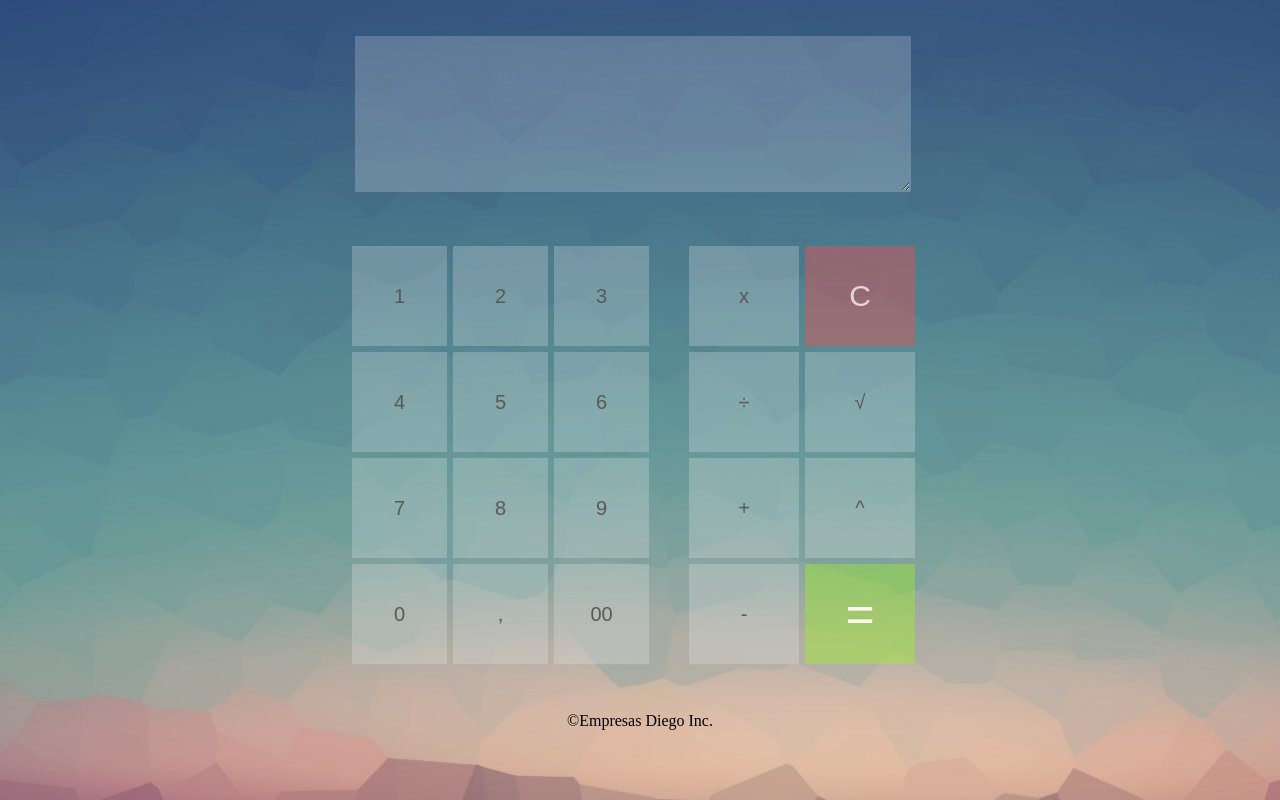
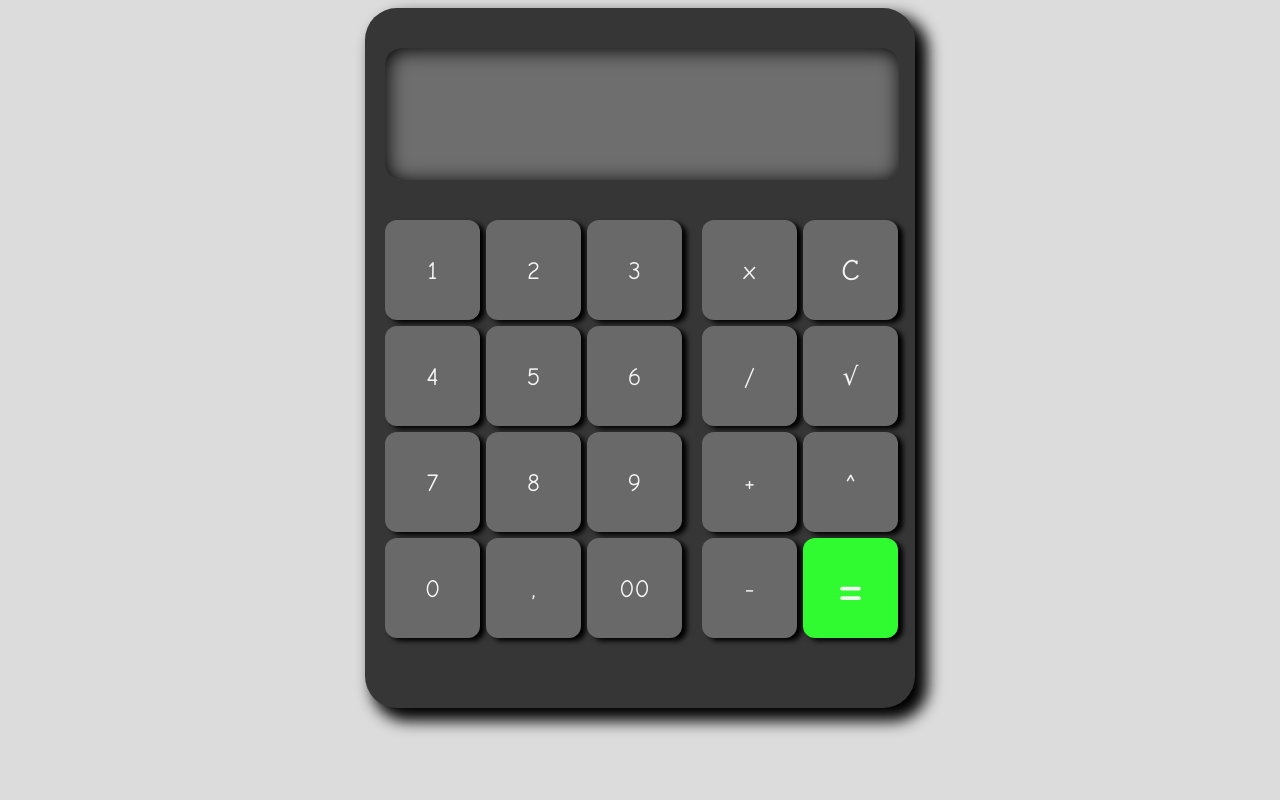
Before and after one commit to DiegoACorreia/Calculadora, a plain HTML site: page index.html in a window 1280 px wide. Drawn offline with Linux system fonts and the light colour scheme.

Commit message:
Layout finalizado

```diff
--- a/index.html
+++ b/index.html
@@ -4,16 +4,17 @@
     <meta charset="UTF-8">
     <meta name="viewport" content="width=device-width, initial-scale=1.0">
     <title>Calculadora</title>
-    <link rel="stylesheet" href="style.css">
-    <link href="https://fonts.googleapis.com/css?family=Roboto&display=swap" rel="stylesheet">
+    <script src="./script/index.js"></script>
+    <link rel="stylesheet" href="./style/style.css">
+    <link href="https://fonts.googleapis.com/css2?family=Comic+Neue&display=swap" rel="stylesheet">
 </head>
 <body>
     <div class="calculadora">
-        <div id="teladiv">
-            <textarea name="tela" id="tela" cols="30" rows="10"></textarea>
+        <div id="telaContainer">
+            <input type="text" id='tela' disabled= 'true'>
         </div>
-        <div id="button_conteiner">
-            <div id='botoes_numericos'>
+        <div id="buttonContainer">
+            <div id='numericButtonsContainer'>
                 <button>1</button>
                 <button>2</button>
                 <button>3</button>
@@ -27,10 +28,10 @@
                 <button>,</button>
                 <button>00</button>
             </div>
-            <div id="botoes_especiais">
+            <div id="operationButtonsContainer">
                 <button>x</button>
-                <button id="Del">C</button>
-                <button>÷</button>
+                <button id="cleaner">C</button>
+                <button>/</button>
                 <button id="rad">√</button>
                 <button>+</button>
                 <button id="pot">^</button>
@@ -39,7 +40,5 @@
             </div>
         </div>
     </div>
-    <footer>&copy;Empresas Diego Inc. </footer>
 </body>
-
 </html>
--- /dev/null
+++ b/script/index.js
@@ -0,0 +1 @@
+console.log('Hello World')
--- a/style.css
+++ /dev/null
@@ -1,75 +0,0 @@
-body{
-    background-image: url(img/wallpaper\ calculadora.jpg);
-}
-div.calculadora{
-    border-color: transparent;
-    border-style: solid;
-    border-radius: 8px;
-    width: 600px;
-    padding: 25px 10px 45px 10px;
-    font-family: 'Roboto', sans-serif;
-    font-weight: bolder;
-    margin: auto;
-
-}
-
-#tela{
-    width: 550px;
-    margin-bottom: 50px;
-    margin-left: 15px;
-    border-color: transparent;
-    border-radius: 1px;
-    border-style: solid;
-    background-color: rgba(255, 255, 255, 0.2);
-}
-#button_conteiner{
-    display: grid;
-    grid-template-columns: 1fr 1fr;
-    max-width: 550px;
-    grid-gap: 40px;
-}
-#botoes_numericos{
-    display: grid;
-    grid-template-columns: 95px 95px 95px;
-    grid-template-rows: 100px 100px 100px 100px;
-    grid-gap: 6px;
-    margin-left: 12px;
-}
-#botoes_especiais{
-    display: grid;
-    grid-template-columns: 110px 110px;
-    grid-template-rows: 100px 100px 100px 100px;
-    grid-gap: 6px;
-}
-button{
-    background-color: rgba(235, 233, 233,0.25);
-    color: #5a5959;
-    border-color: transparent;
-    border-style:solid;
-    font-size: 20px;
-    cursor: pointer;
-}
-button:hover{
-    background-color: rgba(235, 233, 233,0.4);
-}
-#Del{
-    background-color: rgba(247, 77, 77, 0.4);
-    color: rgba(255, 245, 238, 0.774);
-    font-size: 30px;
-}
-button#Del:hover{
-    background-color: rgba(248, 77, 77, 0.6);
-}
-#igual{
-    background-color: rgba(158, 243, 30,0.4);
-    color: rgb(255, 245, 238);
-    font-size: 50px;
-    border-style: solid;
-}
-button#igual:hover{
-    background-color: rgba(158, 243, 30, 0.5);
-}
-footer{
-    text-align: center;
-    margin-top: auto;
-}
--- /dev/null
+++ b/style/style.css
@@ -0,0 +1,61 @@
+body, html{
+    background-color: #DCDCDC;
+}
+div.calculadora{
+    margin:auto;
+    width: 550px;
+    height: 700px;
+    border: none;
+    background-color:#363636;
+    border-radius: 32px;
+    font-family:'Comic Neue', cursive;
+    box-shadow: 10px 10px 15px 3px;
+}
+#tela{
+    width: 510px;
+    height: 130px;
+    margin: 40px 20px;
+    border:none;
+    border-radius: 16px;
+    box-shadow: inset 2px 2px 20px black;
+}
+#buttonContainer{
+    display: grid;
+    grid-template-columns: 1fr 1fr;
+    max-width: 550px;
+    grid-gap: 20px;
+    margin: 0 20px;
+}
+#numericButtonsContainer{
+    display: grid;
+    grid-template-columns: 95px 95px 95px;
+    grid-template-rows: 100px 100px 100px 100px;
+    grid-gap: 6px;
+}
+#operationButtonsContainer{
+    display: grid;
+    grid-template-columns: 95px 95px;
+    grid-template-rows: 100px 100px 100px 100px;
+    grid-gap: 6px;
+}
+button{
+    cursor: pointer;
+    border: none;
+    border-radius: 12px;
+    background-color: dimgray ;
+    color: whitesmoke;
+    font: inherit;
+    font-size: 25px;
+    box-shadow: 5px 3px 5px black;
+}
+button:hover{
+    box-shadow: inset 3px 5px 10px black,4px 3px 5px black;
+    background-color: rgb(94, 94, 94);
+}
+#cleaner{
+    font-size: 30px;
+}
+#igual{
+    font-size: 60px;
+    background-color: rgb(48, 250, 48);
+}
```
Also changed, not shown: img/wallpaper calculadora.jpg (deleted).
